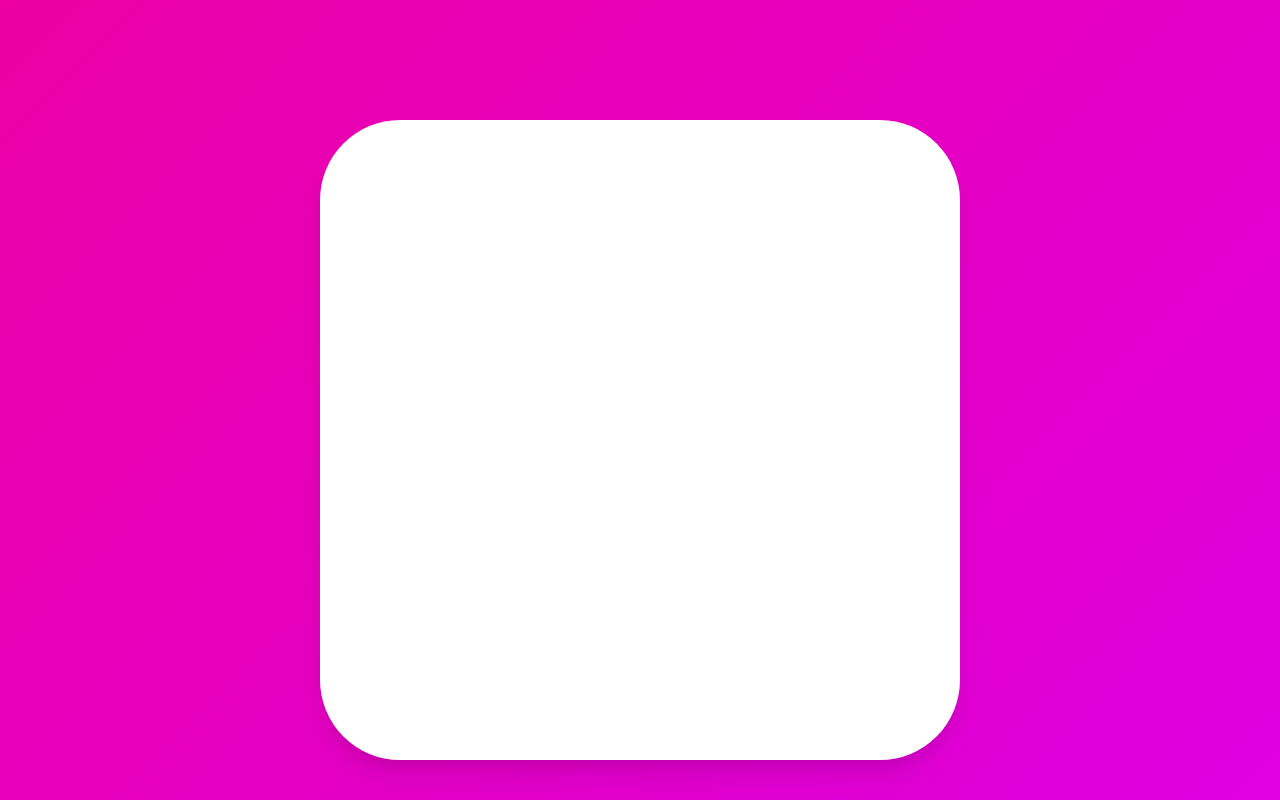
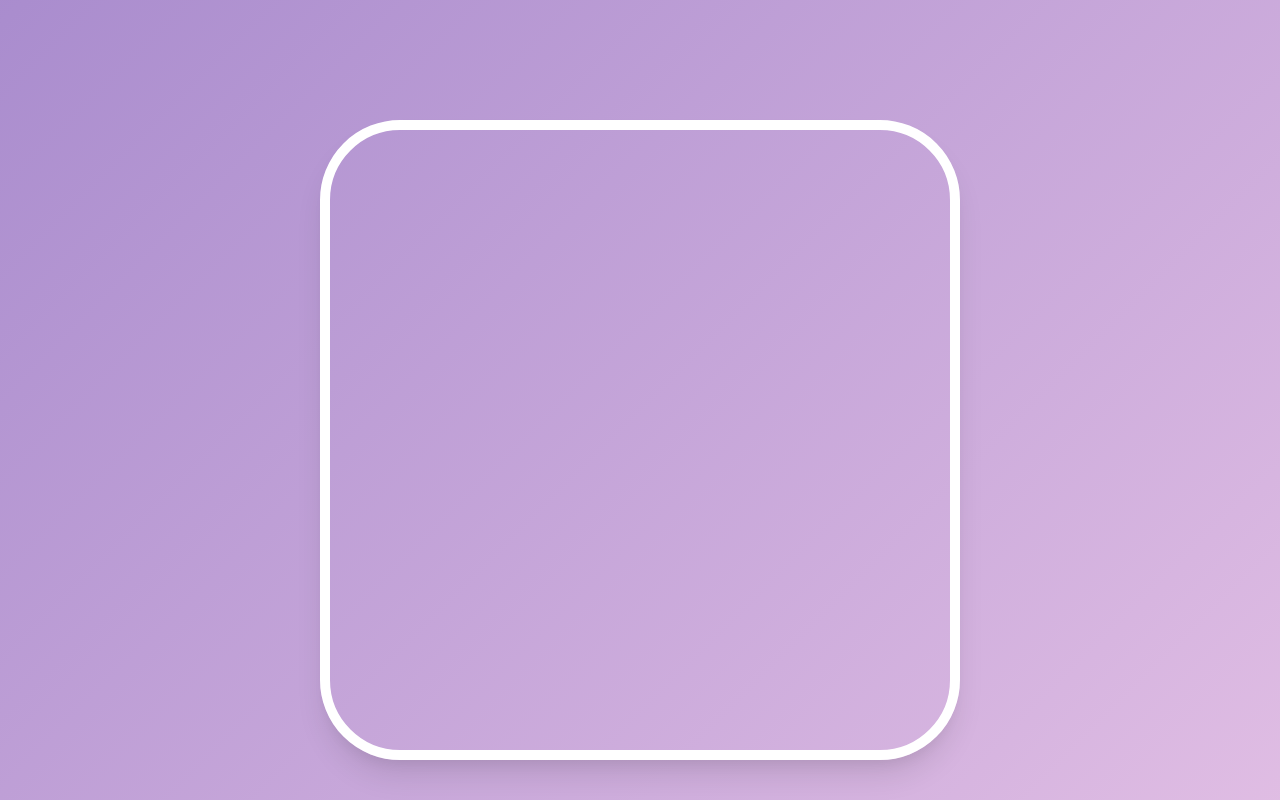
Before and after one commit to yeongminChae/NextJs-Deep-Studying, a Next.js app in the folder react-masterclass-tailwind/: page / in a window 1280 px wide. Shown: the part 360-1160 px from the top of the page. Built offline with nearby package versions, Linux system fonts and the light colour scheme.

Commit message:
Animation - Framer Motion : personal setup

```diff
--- a/react-masterclass-tailwind/pages/index.tsx
+++ b/react-masterclass-tailwind/pages/index.tsx
@@ -10,8 +10,8 @@ const Home: NextPage = () => {
     [-800, 0, 800],
     [
       "linear-gradient(135deg,rgb(0, 238, 214),rgb(18, 70, 240))",
-      "linear-gradient(135deg,rgb(238,0,153),rgb(221,0,238))",
-      "linear-gradient(135deg,rgb(34, 237, 44),rgb(173, 170, 27))",
+      "linear-gradient(135deg,rgb(160, 132, 202),rgb(235, 199, 232))",
+      "linear-gradient(135deg,rgb(247, 246, 220),rgb(255, 192, 144))",
     ]
   );
   const { scrollY, scrollYProgress } = useScroll();
@@ -30,7 +30,7 @@ const Home: NextPage = () => {
         drag="x"
         dragSnapToOrigin
         style={{ x, rotateZ, scale }}
-        className="grid h-32 w-32 grid-cols-2 rounded-2xl bg-white shadow-md "
+        className="bg-white[/0.2] grid h-32 w-32 grid-cols-2 rounded-2xl border-2 border-double border-white shadow-md  "
       />
     </motion.div>
   );
```
